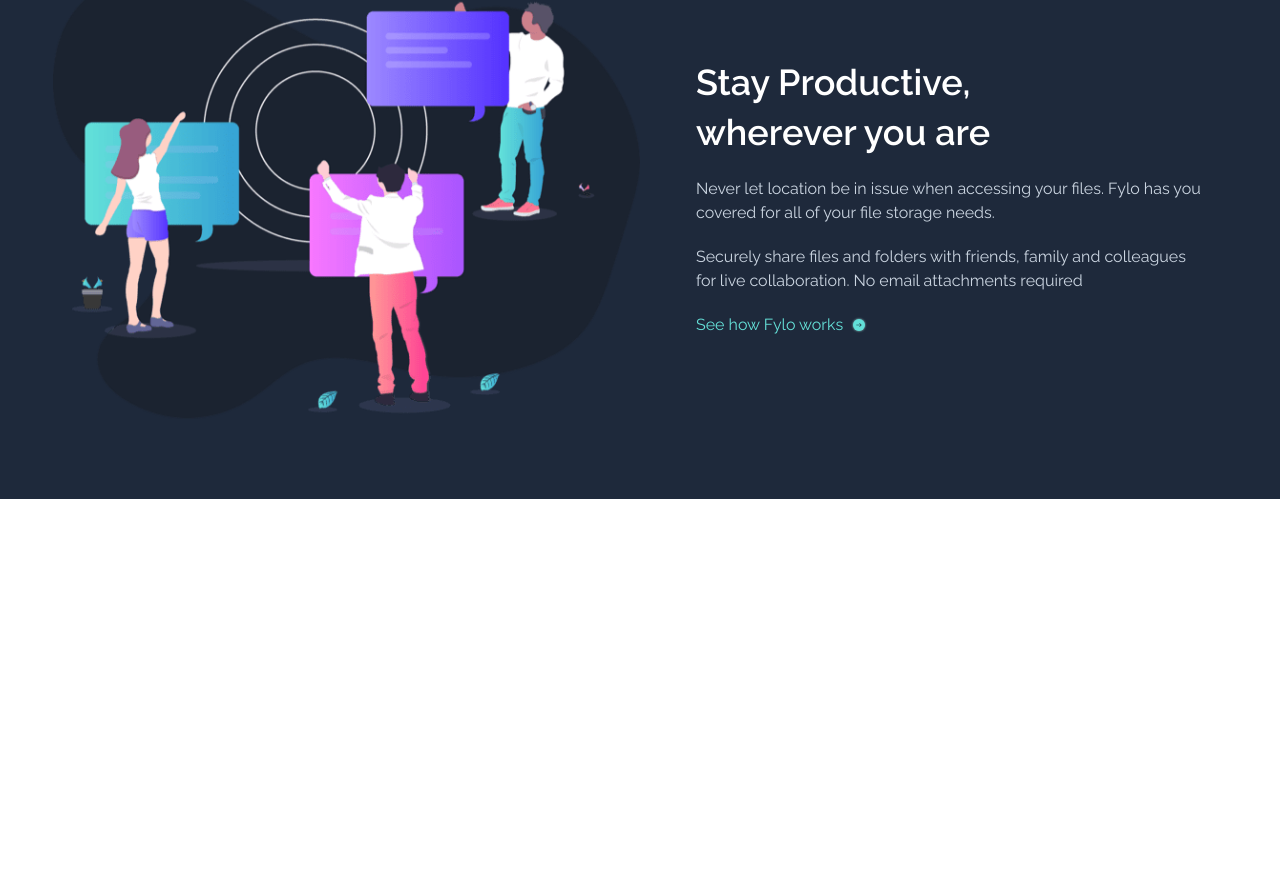
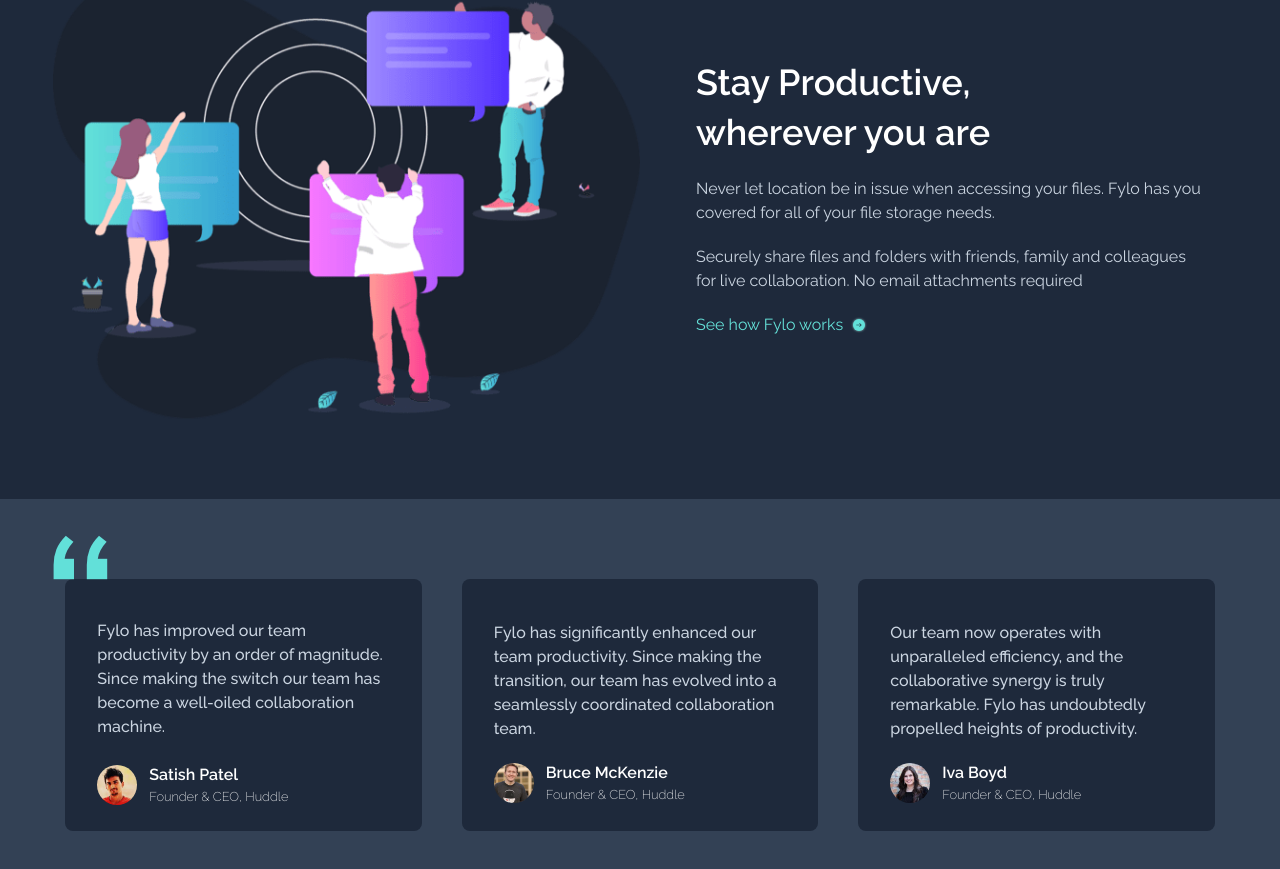
Before and after one commit to Nekolas777/Fylo-landingPage, a React (Vite) app: page / in a window 1280 px wide. Shown: the part 1757-2626 px from the top of the page. Before the commit the page ends 2256 px from the top, so only its background shows below. Built offline with nearby package versions, Linux system fonts and the light colour scheme.

Commit message:
feature: testimonials section added

```diff
--- a/src/App.jsx
+++ b/src/App.jsx
@@ -2,6 +2,7 @@
 import { NavBar } from './components/NavBar'
 import { Features } from './components/Features'
 import { Service } from './components/Service'
+import { Testimonials } from './components/Testimonials'
 
 export const App = () => {
 
@@ -12,6 +13,7 @@
         <Hero/>
         <Features/>
         <Service/>
+        <Testimonials/>
       </main>
     </>
   )
--- a/src/components/NavBar.jsx
+++ b/src/components/NavBar.jsx
@@ -23,7 +23,7 @@
   //flex flex-row gap-12 text-xl text-primary font-raleway font-light
 
   return (
-    <header className="w-full bg-slate-800 sticky top-0">
+    <header className="w-full bg-slate-800 sticky top-0 z-50">
       <nav className="container h-32 flex items-center justify-between">
         <a href="#"><img className="min-w-36" src={ Favicon }/></a>
         <div className={`h-[unset] w-11/12 fixed mx-auto ${nav? 'translate-y-[80%]' : 'translate-y-[-100%]'}
--- /dev/null
+++ b/src/components/Testimonials.jsx
@@ -0,0 +1,54 @@
+import ProfileOne from "../assets/images/profile-1.jpg";
+import ProfileTwo from "../assets/images/profile-2.jpg";
+import ProfileThree from "../assets/images/profile-3.jpg";
+import QuoteImage from "../assets/images/bg-quotes.png";
+
+/* grid-rows-1 grid-cols-3 gap-10 px-3 */
+
+export const Testimonials = () => {
+
+    return (
+        <section className="bg-slate-700 py-20">
+            <div className="relative container-section">
+                <div className="relative font-raleway text-primary text-wrap grid grid-rows-3 grid-cols-1 gap-10 px-0
+                    md:grid-rows-1 md:grid-cols-3 md:gap-5 lg:gap-10 lg:px-3">
+                    <img className="absolute z-10 -translate-y-11" src={ QuoteImage }></img>
+                    <article className="bg-slate-800 flex flex-col justify-center gap-6 px-8 pt-10 pb-6 rounded-lg">
+                        <p className="text-base text-slate-300 font-medium">Fylo has improved our team productivity by an order of magnitude. Since making the switch
+                            our team has become a well-oiled collaboration machine.</p>
+                        <div className="flex flex-row items-center gap-3">
+                            <img className="rounded-full w-10" src={ ProfileOne }></img>
+                            <div className="h-full flex flex-col justify-between">
+                                <h3 className="font-semibold">Satish Patel</h3>
+                                <small className="font-extralight">Founder & CEO, Huddle</small>
+                            </div>
+                        </div>
+                    </article>
+                    <article className="bg-slate-800 flex flex-col justify-center gap-5 px-8 pt-10 pb-6 rounded-lg">
+                        <p className="text-base text-slate-300 font-medium">Fylo has significantly enhanced our team productivity. Since making the transition, our team has evolved into a
+                            seamlessly coordinated collaboration team.</p>
+                        <div className="flex flex-row items-center gap-3">
+                            <img className="rounded-full w-10" src={ ProfileTwo }></img>
+                            <div className="h-full flex flex-col justify-between">
+                                <h3 className="font-semibold">Bruce McKenzie</h3>
+                                <small className="font-extralight">Founder & CEO, Huddle</small>
+                            </div>
+                        </div>
+                    </article>
+                    <article className="bg-slate-800 flex flex-col justify-center gap-5 px-8 pt-10 pb-6 rounded-lg">
+                        <p className="text-base text-slate-300 font-medium">Our team now operates with unparalleled efficiency, and the collaborative synergy is
+                            truly remarkable. Fylo has undoubtedly propelled heights of productivity.</p>
+                        <div className="flex flex-row items-center gap-3">
+                            <img className="rounded-full w-10" src={ ProfileThree }></img>
+                            <div className="h-full flex flex-col justify-between">
+                                <h3 className="font-semibold">Iva Boyd</h3>
+                                <small className="font-extralight">Founder & CEO, Huddle</small>
+                            </div>
+                        </div>
+                    </article>
+                </div>
+            </div>
+        </section>
+    )
+
+}
```
Also changed, not shown: src/components/Contact.jsx (added).
